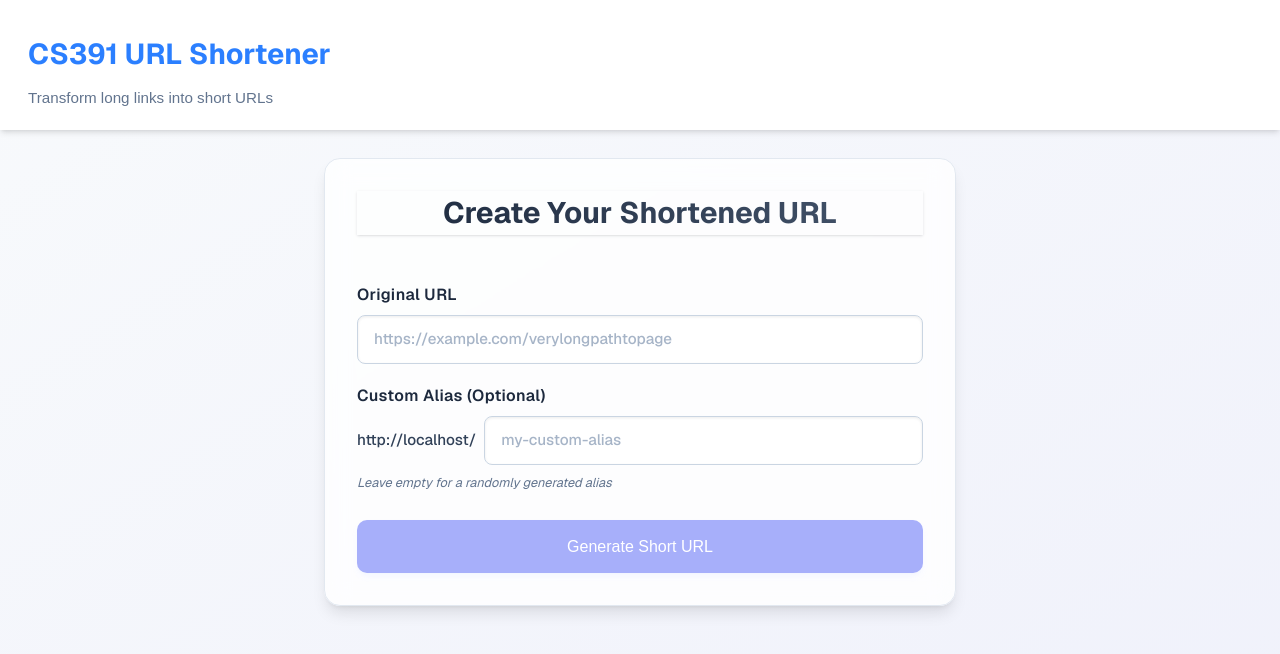
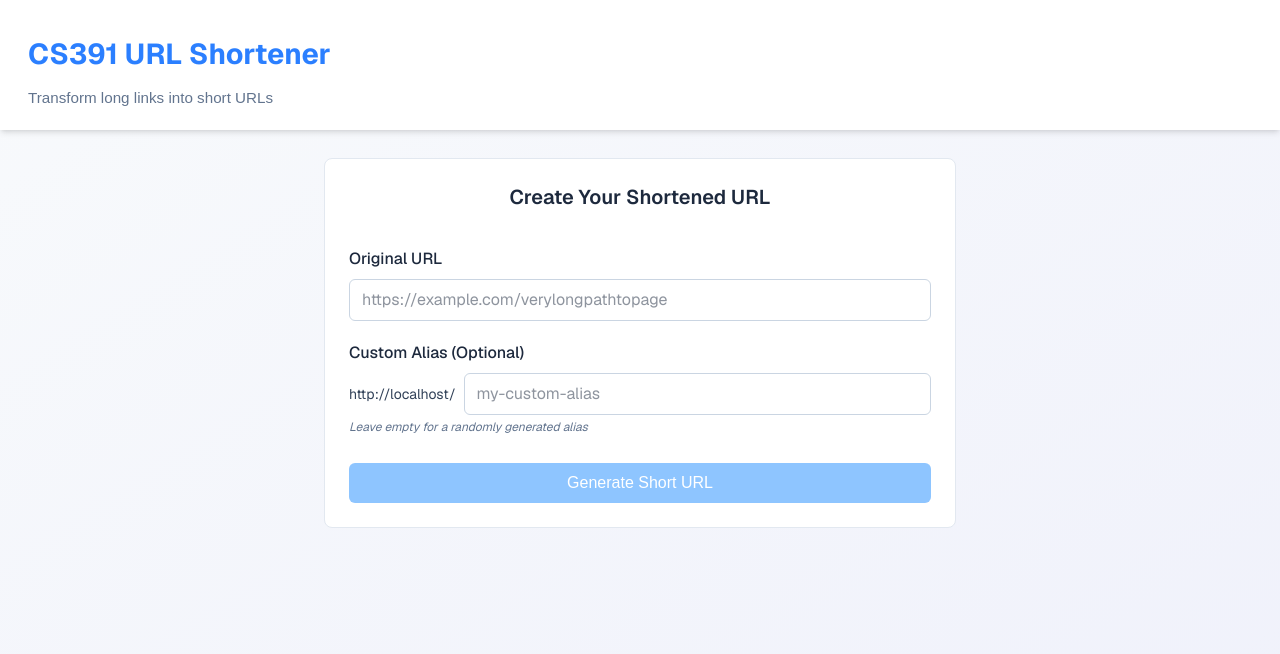
Before and after one commit to Saksham106/mp-5, a Next.js app: page / in a window 1280 px wide. Shown: the top 654 px of the page. Built offline with nearby package versions, Linux system fonts and the light colour scheme; no server answers.

Commit message:
finally works, fixed some styling issues

```diff
--- a/components/Form.tsx
+++ b/components/Form.tsx
@@ -51,23 +51,19 @@ export default function Form() {
     <div className="max-w-[680px] mx-auto my-7 px-6 font-sans">
       <form
         onSubmit={handleSubmit}
-        className="bg-white/80 dark:bg-gradient-to-b dark:from-slate-800/90 dark:to-slate-900/80
-                  rounded-2xl shadow-lg p-8 flex flex-col gap-5 backdrop-blur-md
-                  border border-[var(--border)] transition-all duration-200
-                  hover:-translate-y-0.5 hover:shadow-xl"
+        className="bg-white dark:bg-slate-800
+                  rounded-lg p-6 flex flex-col gap-5
+                  border border-[var(--border)]"
       >
-        <h2 className="text-[1.85rem] mb-7 font-bold text-center
-                      text-slate-100 dark:text-slate-100 shadow-sm
-                      dark:text-shadow bg-gradient-to-r from-slate-800 to-slate-600
-                      bg-clip-text text-transparent dark:text-slate-100">
+        <h2 className="text-xl mb-4 font-semibold text-center
+                      text-slate-800 dark:text-slate-100">
           Create Your Shortened URL
         </h2>
 
         <div className="flex flex-col">
           <label
             htmlFor="longUrl"
-            className="text-base font-semibold mb-2 text-slate-100 dark:text-slate-100
-                      tracking-wide flex items-center dark:text-shadow
+            className="text-base font-medium mb-2
                       text-slate-800 dark:text-slate-100"
           >
             Original URL
@@ -80,25 +76,23 @@ export default function Form() {
             placeholder="https://example.com/verylongpathtopage"
             required
             disabled={isSubmitting}
-            className="py-3 px-4 border border-slate-300 rounded-lg text-[0.95rem]
-                      transition-all duration-200 bg-white text-slate-800 font-medium
-                      shadow-[inset_0_1px_3px_rgba(0,0,0,0.08)] placeholder:text-slate-400/80
-                      focus:outline-none focus:border-blue-400 focus:ring-3 focus:ring-blue-200"
+            className="py-2 px-3 border border-slate-300 rounded-md
+                      bg-white text-slate-800
+                      focus:outline-none focus:border-blue-400"
           />
         </div>
 
         <div className="flex flex-col">
           <label
             htmlFor="customAlias"
-            className="text-base font-semibold mb-2 text-slate-100 dark:text-slate-100
-                      tracking-wide flex items-center dark:text-shadow
+            className="text-base font-medium mb-2
                       text-slate-800 dark:text-slate-100"
           >
             Custom Alias (Optional)
           </label>
           <div className="flex items-center">
-            <span className="text-[0.95rem] text-slate-200 dark:text-slate-200 whitespace-nowrap pr-2 font-medium
-                        text-slate-700 dark:text-slate-200">
+            <span className="text-sm whitespace-nowrap pr-2
+                        text-slate-700 dark:text-slate-300">
               {origin}/
             </span>
             <input
@@ -108,14 +102,12 @@ export default function Form() {
               onChange={(e) => setCustomAlias(e.target.value)}
               placeholder="my-custom-alias"
               disabled={isSubmitting}
-              className="py-3 px-4 border border-slate-300 rounded-lg text-[0.95rem] w-full
-                        transition-all duration-200 bg-white text-slate-800 font-medium
-                        shadow-[inset_0_1px_3px_rgba(0,0,0,0.08)] placeholder:text-slate-400/80
-                        focus:outline-none focus:border-blue-400 focus:ring-3 focus:ring-blue-200"
+              className="py-2 px-3 border border-slate-300 rounded-md w-full
+                        bg-white text-slate-800
+                        focus:outline-none focus:border-blue-400"
             />
           </div>
-          <p className="text-[0.8rem] text-slate-300 dark:text-slate-300 mt-2 italic
-                      text-slate-500 dark:text-slate-300">
+          <p className="text-xs text-slate-500 dark:text-slate-400 mt-1 italic">
             Leave empty for a randomly generated alias
           </p>
         </div>
@@ -123,51 +115,44 @@ export default function Form() {
         <button
           type="submit"
           disabled={isSubmitting || !longUrl}
-          className="bg-[var(--accent)] text-white py-[0.9rem] px-6 font-medium
-                    border-none rounded-[10px] text-base cursor-pointer transition-all duration-200
-                    mt-2 shadow-md shadow-indigo-200/20 disabled:bg-[var(--accent-light)]
-                    disabled:opacity-70 disabled:cursor-not-allowed disabled:transform-none
-                    hover:bg-[var(--accent-dark)] hover:-translate-y-0.5 hover:shadow-lg hover:shadow-indigo-200/25"
+          className="bg-blue-500 text-white py-2 px-4 font-medium
+                    border-none rounded-md text-base cursor-pointer
+                    mt-2 disabled:bg-blue-300
+                    disabled:cursor-not-allowed"
         >
           {isSubmitting ? "Processing..." : "Generate Short URL"}
         </button>
       </form>
 
       {error && (
-        <div className="bg-red-100/90 dark:bg-red-900/50 text-red-700 dark:text-red-300 p-4
-                      rounded-xl text-[0.95rem] mt-4 text-center border dark:border-red-300/30
-                      border-red-200/80 shadow-lg shadow-red-200/15 font-medium">
+        <div className="bg-red-100 dark:bg-red-900/50 text-red-700 dark:text-red-300 p-3
+                      rounded-md text-sm mt-4 text-center border border-red-200">
           {error}
         </div>
       )}
 
       {shortenedUrl && (
-        <div className="bg-emerald-50 dark:bg-gradient-to-b dark:from-emerald-900/40 dark:to-emerald-950/30
-                      mt-6 p-6 rounded-2xl border border-emerald-200 dark:border-emerald-600/40
-                      shadow-lg shadow-emerald-100/8 dark:shadow-black/15">
-          <p className="font-bold text-emerald-700 dark:text-emerald-400 mb-5 text-lg tracking-tight
-                       dark:text-shadow">
+        <div className="bg-blue-50 dark:bg-slate-700
+                      mt-4 p-4 rounded-md border border-blue-200 dark:border-blue-800">
+          <p className="font-medium text-blue-800 dark:text-blue-300 mb-3 text-base">
             Your shortened URL is ready!
           </p>
-          <div className="flex justify-between items-center bg-white dark:bg-slate-900/50 py-3.5 px-5
-                        rounded-[10px] border border-emerald-100 dark:border-emerald-600/40
-                        dark:shadow-md dark:shadow-black/15 dark:shadow-inner dark:from-white/5">
+          <div className="flex justify-between items-center bg-white dark:bg-slate-800 py-2 px-3
+                        rounded-md border border-slate-200 dark:border-slate-600">
             <a
               href={`${origin}/${shortenedUrl}`}
               target="_blank"
               rel="noopener noreferrer"
-              className="text-[var(--accent)] dark:text-blue-300 no-underline overflow-hidden
-                        text-ellipsis font-semibold text-[1.05rem] dark:text-shadow
-                        hover:underline dark:hover:text-blue-200"
+              className="text-blue-600 dark:text-blue-300 overflow-hidden
+                        text-ellipsis font-medium"
             >
               {`${origin}/${shortenedUrl}`}
             </a>
             <button
               onClick={handleCopyToClipboard}
               type="button"
-              className="bg-[var(--accent)] text-white border-none rounded-lg py-2.5 px-4
-                        text-sm cursor-pointer transition-all duration-150 font-medium
-                        hover:bg-[var(--accent-dark)] hover:-translate-y-0.5"
+              className="bg-blue-500 text-white border-none rounded-md py-1 px-3
+                        text-sm cursor-pointer"
             >
               Copy URL
             </button>
```
